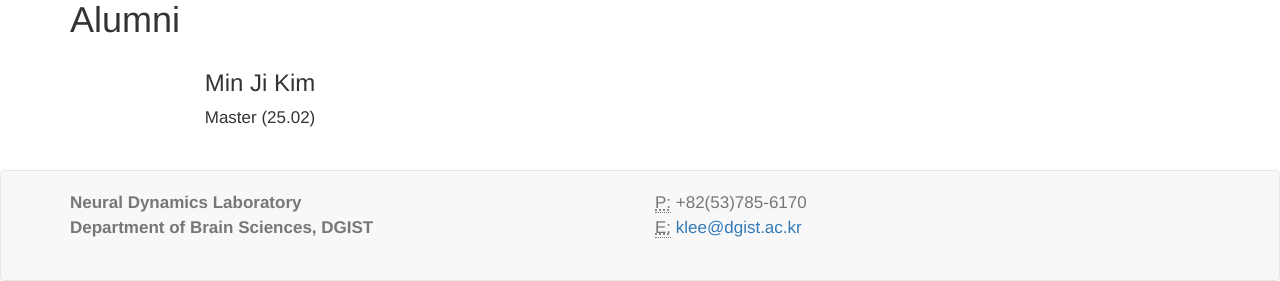
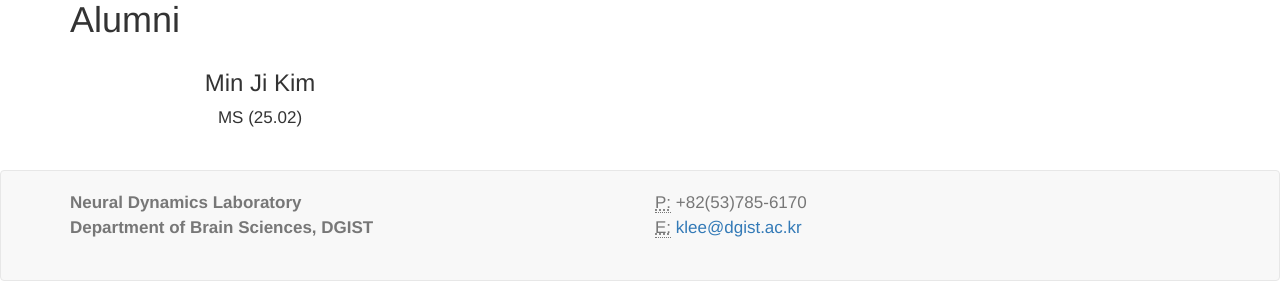
Before and after one commit to kleelab/kleelab.github.io, a Jekyll site: the page built from people.html, in a window 1280 px wide. Shown: the part 1091-1372 px from the top of the page. Built offline with Jekyll 4.4.1, drawn with Linux system fonts in a browser that asks for light colours; nearby versions of some CDN libraries; a style sheet for code colours, icons or effects is not loaded.

Commit message:
Update alumni.yml

```diff
--- a/_data/alumni.yml
+++ b/_data/alumni.yml
@@ -1,3 +1,3 @@
 ---
 - name: Min Ji Kim
-  role: Master (25.02)
+  role: MS (25.02)
```
